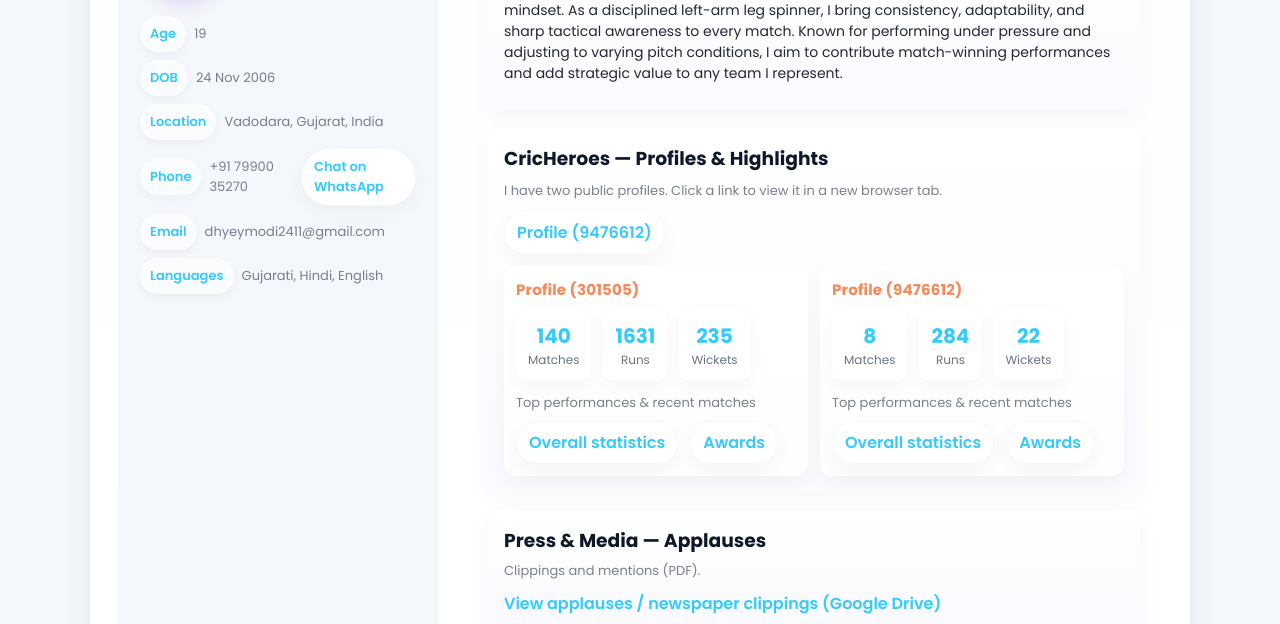
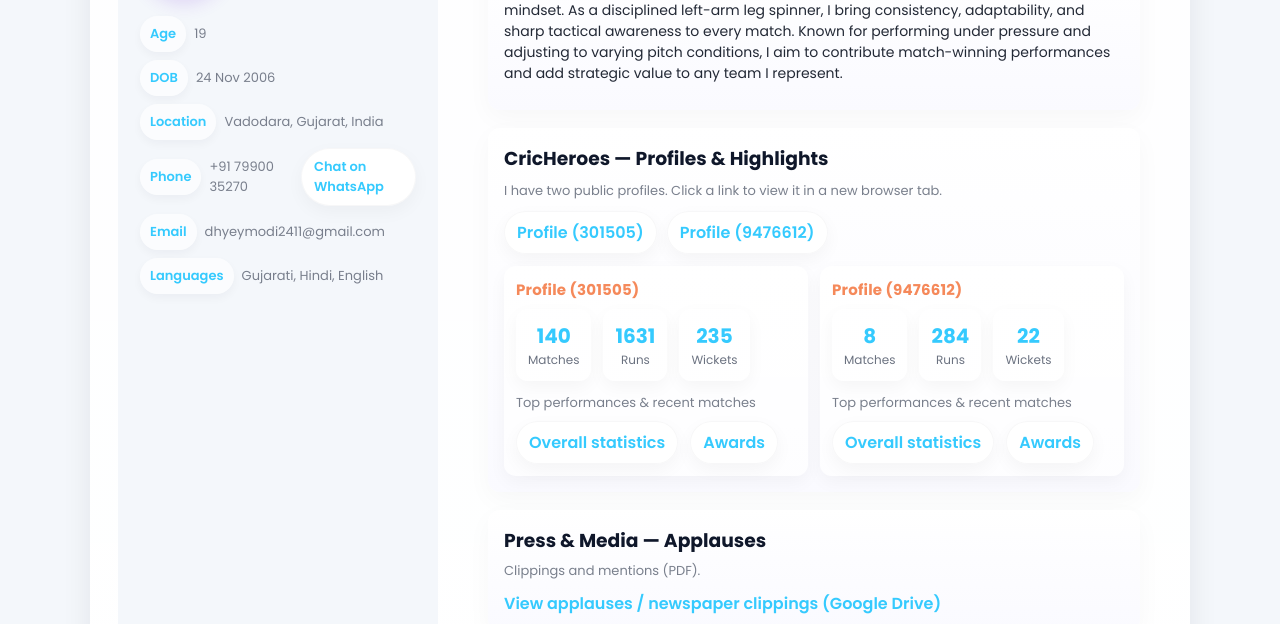
Before and after one commit to vandini-modi/cricket-player-resume, a plain HTML site: page index.html in a window 1280 px wide. Shown: the part 176-800 px from the top of the page. Drawn offline with Linux system fonts and the light colour scheme.

Commit message:
Update index.html

```diff
--- a/index.html
+++ b/index.html
@@ -423,6 +423,7 @@
 
         <div style="display:flex;gap:10px;align-items:center;margin-bottom:10px;flex-wrap:wrap">
           <!-- removed duplicate top link for Profile (301505) — full card appears below -->
+           <a class="link-chip" id="link-301505" href="https://cricheroes.com/player-profile/301505/dhyey-parag-modi/" target="_blank" rel="noopener" data-id="301505">Profile (301505)</a>
           <a class="link-chip" id="link-9476612" href="https://cricheroes.com/player-profile/9476612/dhyey-parag-modi/" target="_blank" rel="noopener" data-id="9476612">Profile (9476612)</a>
         </div>
 
```
